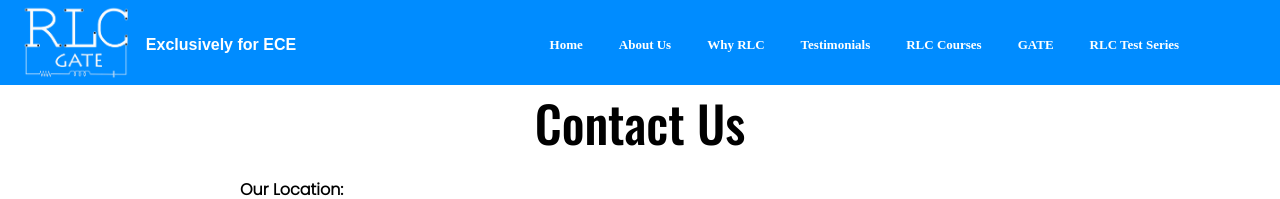
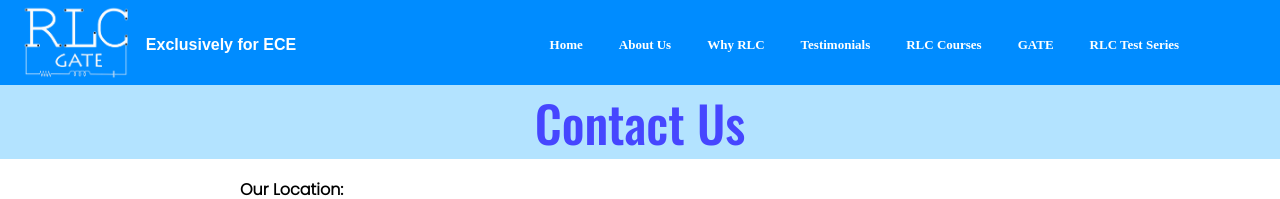
Before and after one commit to Ashutosh-Routray/RLC-Gate-Website, a plain HTML site: page contactus/index.html in a window 1280 px wide. Shown: the top 199 px of the page. Drawn offline with nearby package versions, Linux system fonts and the light colour scheme; files whose address does not match are found by name; a web font is replaced by a local one.

Commit message:
first submission

```diff
--- a/contactus/index.html
+++ b/contactus/index.html
@@ -60,7 +60,7 @@
       </div>
       <div class="main">
         <div class="contact">
-          <div class="RLC-contact" style="background-color: white;color: black;">Contact Us</div>
+          <div class="RLC-contact" style="background-color: rgb(179, 227, 255);color: rgb(70, 70, 255);">Contact Us</div>
           <br>
           <span style="padding:15rem; font-family:poppins; font-weight:900;">Our Location:</span>
           <div class="contactus">
```
